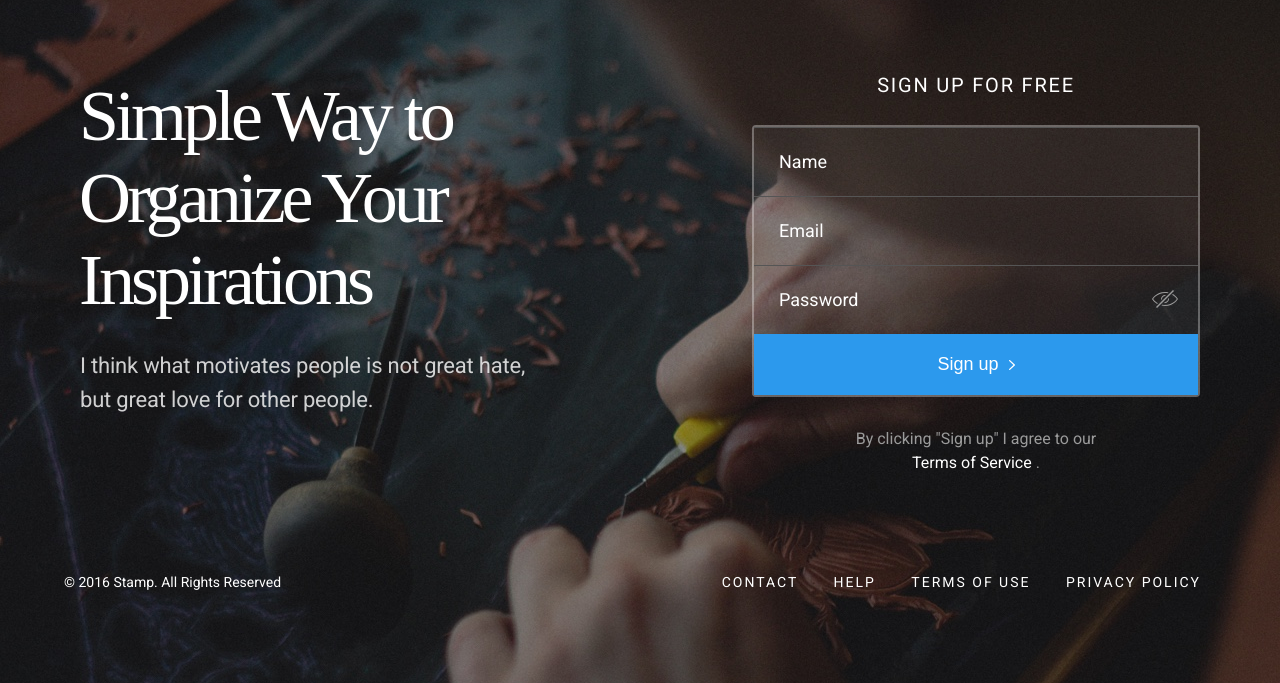
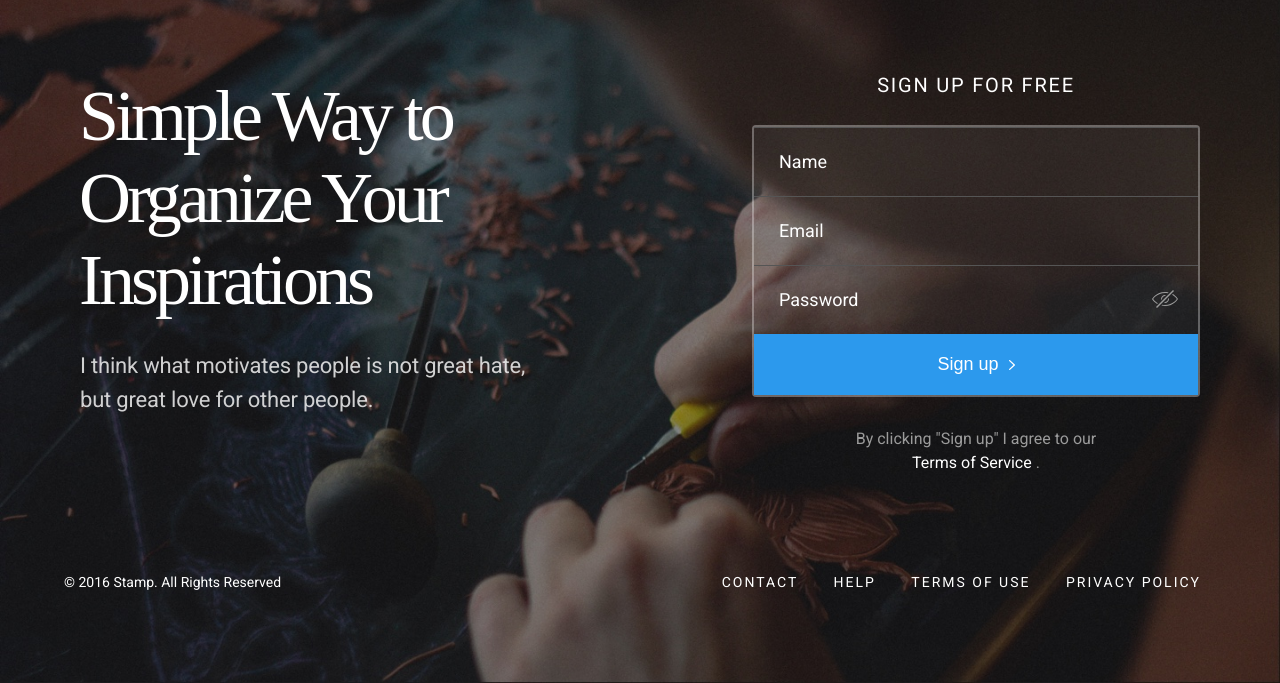
Before and after one commit to michaelrosario/stamp-site, a website: page index.html in a window 1280 px wide. Shown: the part 117-800 px from the top of the page. Drawn offline with Linux system fonts and the light colour scheme.

Commit message:
final changes

```diff
--- a/assets/scss/style.scss
+++ b/assets/scss/style.scss
@@ -37,12 +37,8 @@ body,html {
     padding: 0;
     margin: 0;
     background: $black url(../../assets/images/background.jpg) no-repeat center fixed;
-}
-
-#home {
     background-size: cover;
     font-family: 'Roboto', sans-serif;
-    background: none;
     padding: 0;
     margin: 0;
 }
```
Also changed, not shown: assets/css/style.css.
